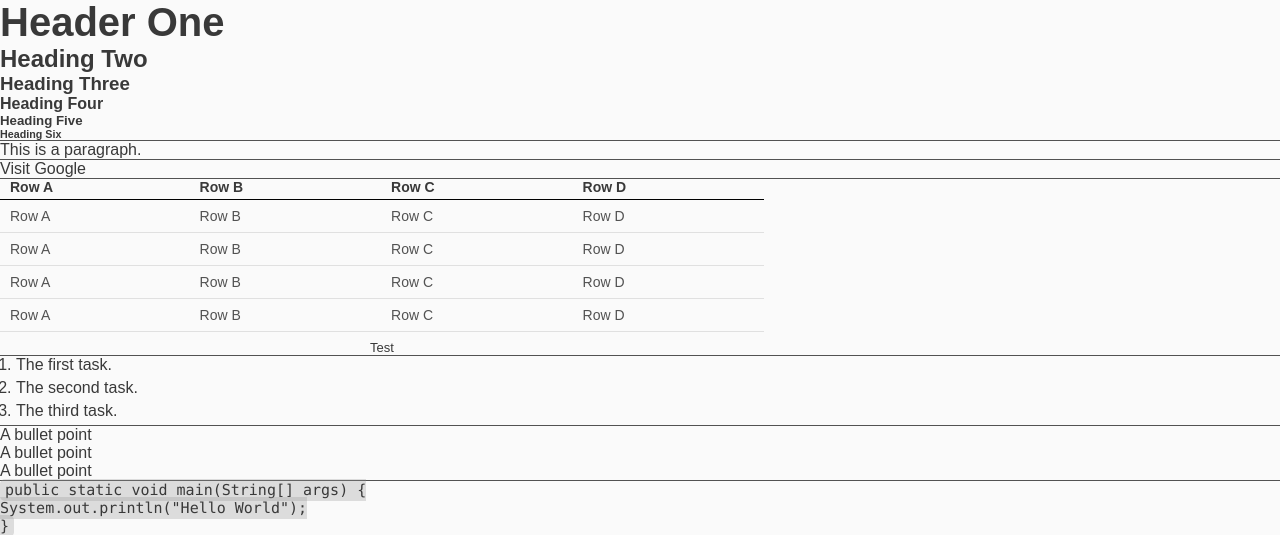
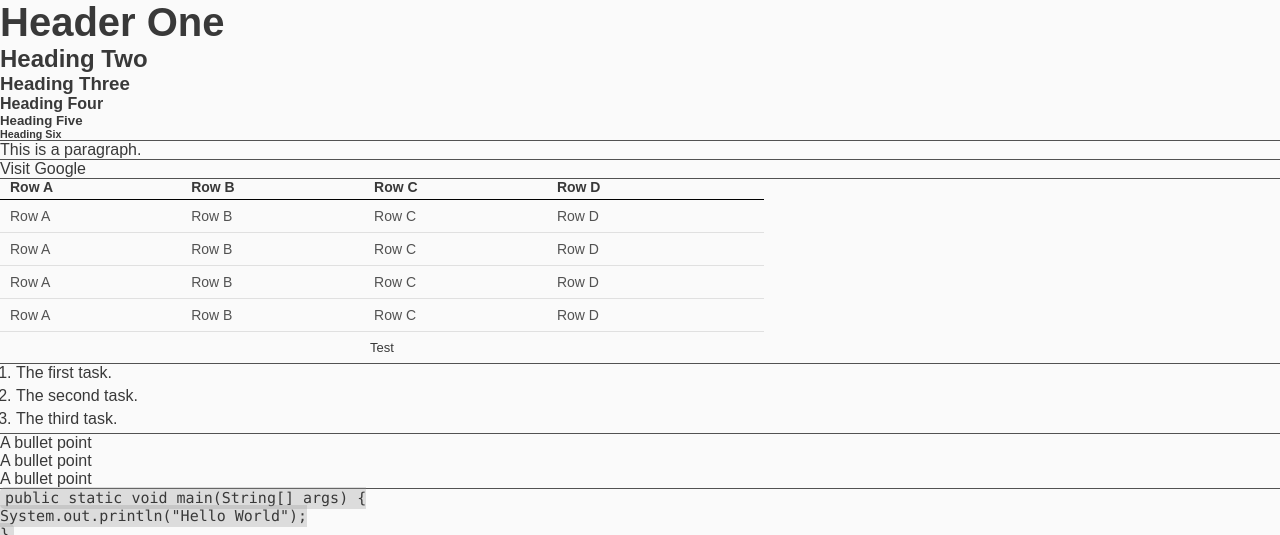
Before and after one commit to kylealvares/references, a Jekyll site: the page css/css.html, which Jekyll copies as it is, in a window 1280 px wide. Shown: the top 535 px of the page. Built offline with Jekyll 4.4.1, drawn with Linux system fonts in a browser that asks for light colours; some web fonts are replaced; grey boxes are pictures that could not be loaded.

Commit message:
caption css

```diff
--- a/css/main.css
+++ b/css/main.css
@@ -285,6 +285,12 @@ tr th {
     padding-left: 10px;
 }
 
+tr td:last-child,
+tr th:last-child {
+    padding-left: 10px;
+    padding-right: 10px;
+}
+
 .caption {
     display: flex;
     justify-content: center;
@@ -297,6 +303,7 @@ table caption {
     caption-side: bottom;
     font-size: 13px;
     margin-top: 8px;
+    padding-bottom: 8px;
 }
 
 thead {
```
